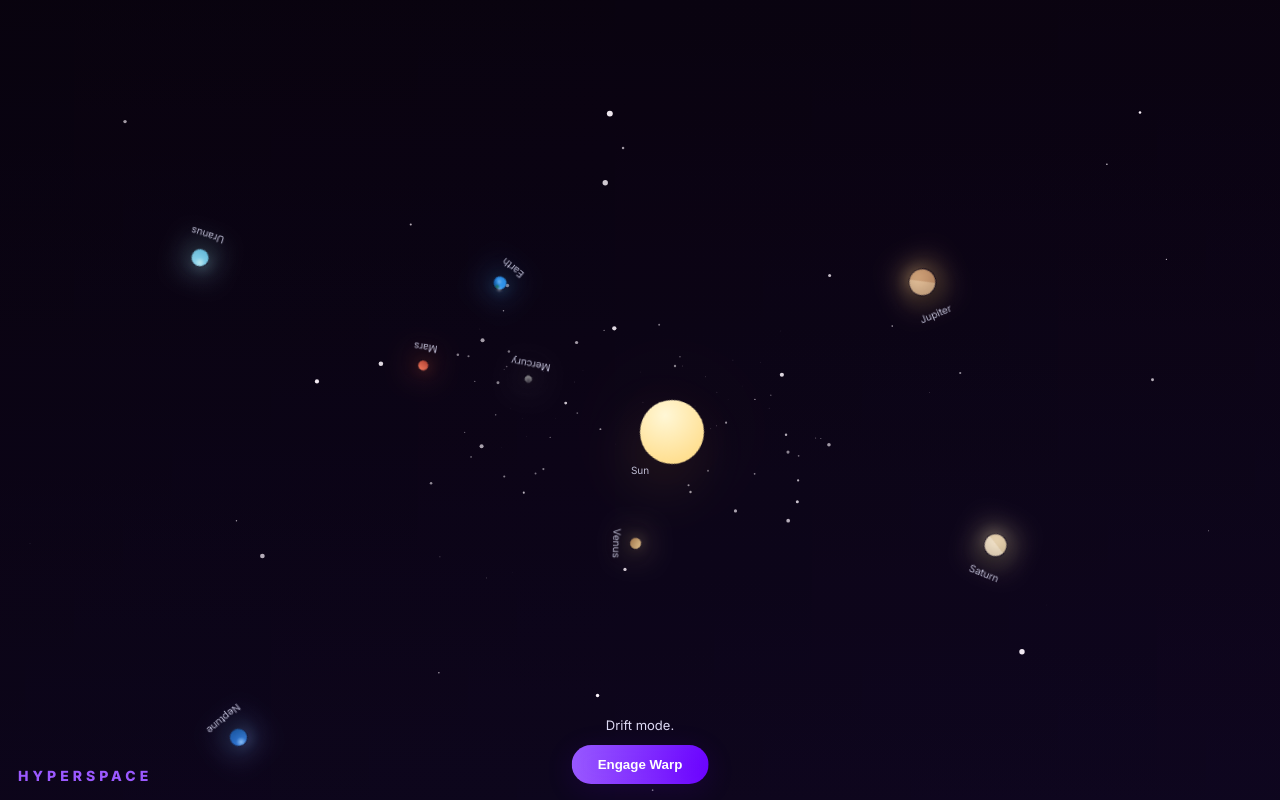
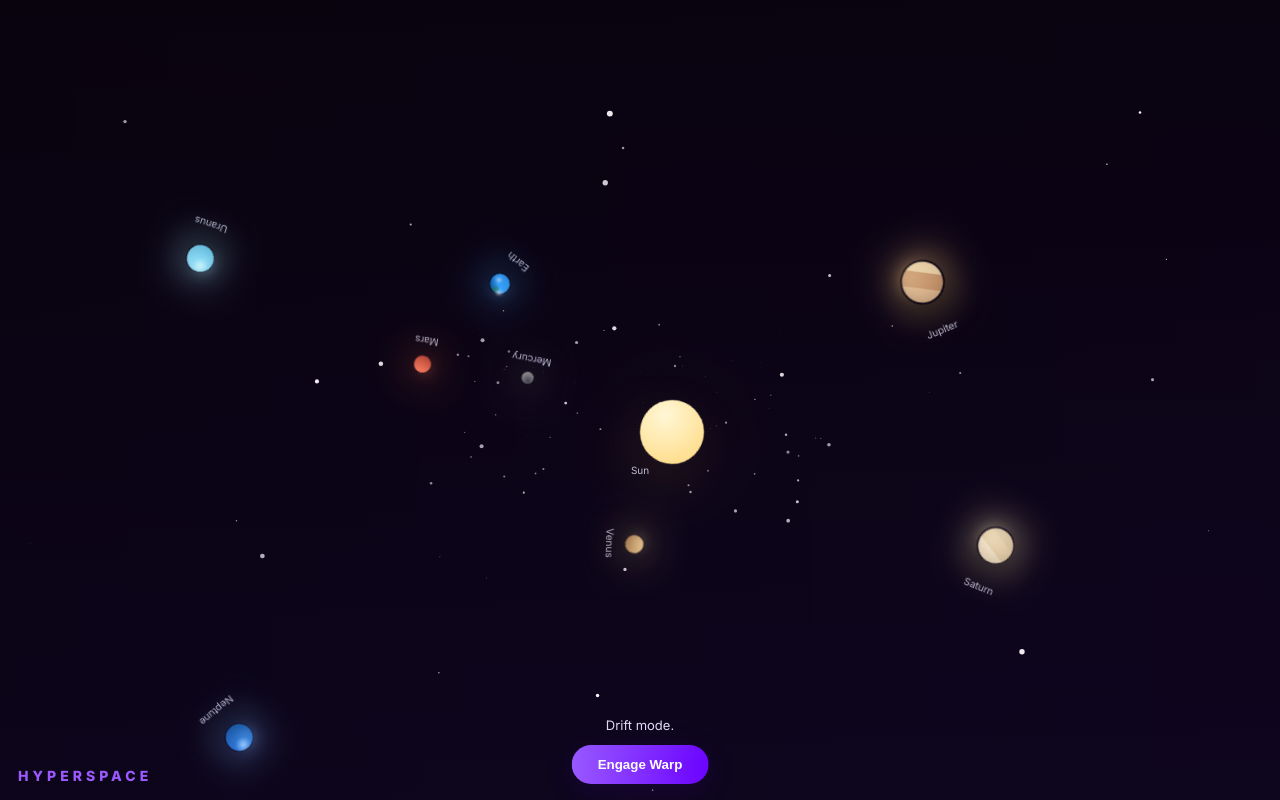
Before and after one commit to NgoHaiPJS/Hyperspace, a plain HTML site: page index.html in a window 1280 px wide. Drawn offline with Linux system fonts and the light colour scheme.

Commit message:
feat: scale up planets and ensure they render above background

```diff
--- a/script.js
+++ b/script.js
@@ -62,6 +62,8 @@
 // ---- Solar system / planets ----
 const solarEl = document.getElementById('solar');
 let planets = [];
+// multiplier to make planets larger than the base `size` values in `planetsData`
+const PLANET_SCALE = 1.6;
 // periods are approximate orbital period (days)
 const planetsData = [
   {name:'Sun', size:64, color:'#ffd77a', orbitFactor:0, periodDays:0},
@@ -157,16 +159,19 @@
     orbitWrap.className = 'orbit';
     orbitWrap.style.setProperty('--orbit', orbit + 'px');
     orbitWrap.style.setProperty('--glow', p.color);
+    // we'll set visual size on the planet itself (scaled from data.size)
     orbitWrap.style.setProperty('--size', p.size + 'px');
 
     // orbit path/ring removed — no DOM element created for rings
 
     const planet = document.createElement('div');
     planet.className = 'planet visible';
-    planet.style.width = p.size + 'px';
-    planet.style.height = p.size + 'px';
+    // scale visual size so planets appear larger than the original flat dots
+    const visualSize = Math.round(p.size * PLANET_SCALE);
+    planet.style.width = visualSize + 'px';
+    planet.style.height = visualSize + 'px';
     planet.style.setProperty('--orbit', orbit + 'px');
-    planet.style.setProperty('--size', p.size + 'px');
+    planet.style.setProperty('--size', visualSize + 'px');
     planet.style.setProperty('--glow', p.color);
     planet.title = p.name;
     planet.setAttribute('role', 'img');
@@ -205,7 +210,8 @@
     const label = document.createElement('div');
     label.className = 'planet-label';
     label.style.setProperty('--orbit', orbit + 'px');
-    label.style.setProperty('--size', p.size + 'px');
+    // label offset should match the visual planet size
+    label.style.setProperty('--size', (Math.round(p.size * PLANET_SCALE)) + 'px');
     label.innerHTML = `<small>${p.name}</small>`;
     orbitWrap.appendChild(label);
 
--- a/styles.css
+++ b/styles.css
@@ -36,6 +36,8 @@
 #solar{position:fixed;inset:0;pointer-events:none;z-index:1}
 .orbit{position:absolute;left:50%;top:50%;transform:translate(-50%,-50%) rotate(0deg);transform-origin:center center;width:0;height:0}
 .planet{position:absolute;left:50%;top:50%;transform:translate(-50%,-50%) translateX(var(--orbit));border-radius:50%;box-shadow:0 6px 18px rgba(0,0,0,0.45),0 0 30px var(--glow);backdrop-filter:blur(0px)}
+.planet{z-index:2}
+.planet{box-shadow:0 10px 30px rgba(0,0,0,0.55),0 0 40px var(--glow)}
 .planet{transition:transform .35s ease,filter .35s ease,opacity .35s}
 .planet.hidden{opacity:0.0}
 .planet.visible{opacity:1}
```
